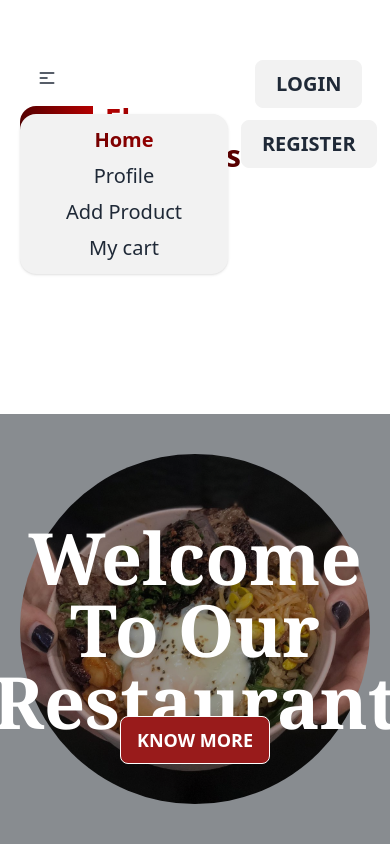
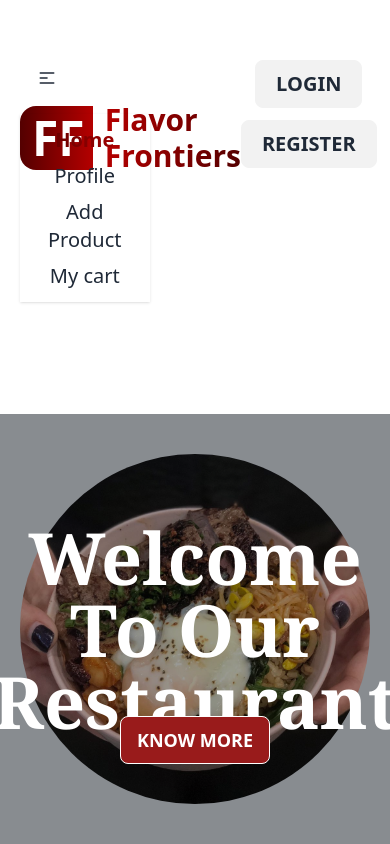
Before and after one commit to momo2396/FlavorFrontiers-clientSide, a React (Vite) app: page / in a window 390 px wide. Both pictures are taken after a click on the label 47 px from the left and 78 px from the top of the page. Shown: the top 844 px of the page. Built offline with nearby package versions, Linux system fonts and the light colour scheme; no server answers.

Commit message:
navbar added

```diff
--- a/src/components/Navbar/Navbar.jsx
+++ b/src/components/Navbar/Navbar.jsx
@@ -6,7 +6,7 @@ const defaultStyle = "text-xl text-center px-5 py-1";
 const activeStyle =
   "bg-clip-text text-transparent bg-gradient-to-r  to-[#b40000] from-[#540000] font-bold underline";
 const Navbar = () => {
-  const { user, logoutUser, dark, setDark } = useContext(AuthContext);
+  const { user, logoutUser, dark } = useContext(AuthContext);
 
   const handleLogOut = () => {
     logoutUser()
@@ -100,11 +100,7 @@ const Navbar = () => {
             </label>
             <ul
               tabIndex={0}
-              className={`menu menu-sm dropdown-content mt-3 z-[1] p-2 shadow ${
-                !dark
-                  ? "bg-base-200 text-base-content"
-                  : "bg-base-content text-base-200"
-              } rounded-box w-52`}
+              className={`menu menu-sm dropdown-content mt-3 z-[1] p-2 shadow`}
             >
               {l1}
             </ul>
```
